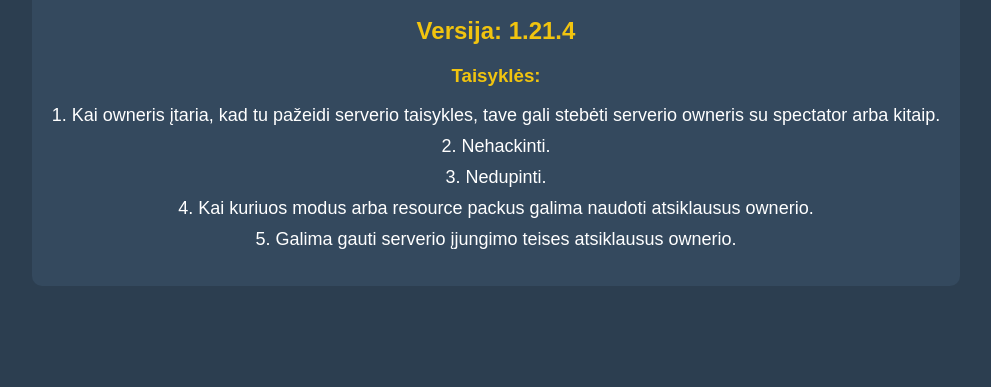
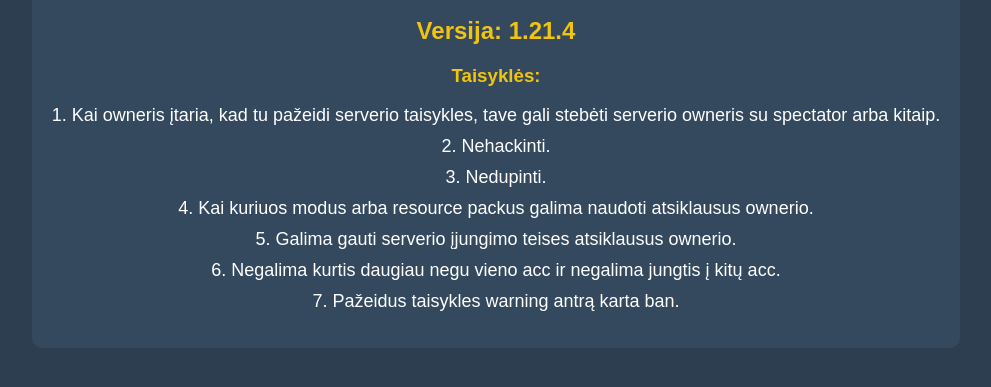
Before and after one commit to TausTeris/Serverioko-taisykles, a plain HTML site: page index.html in a window 1280 px wide. Shown: the part 189-576 px from the top of the page, without its empty margins (144-1135 px from the left). Drawn offline with Linux system fonts and the light colour scheme.

Commit message:
Update index.html

```diff
--- a/index.html
+++ b/index.html
@@ -43,6 +43,8 @@
             <li>3. Nedupinti.</li>
             <li>4. Kai kuriuos modus arba resource packus galima naudoti atsiklausus ownerio.</li>
 			<li>5. Galima gauti serverio įjungimo teises atsiklausus ownerio.</li>
+		<li>6. Negalima kurtis daugiau negu vieno acc ir negalima jungtis į kitų acc.</li>
+		<li>7. Pažeidus taisykles warning antrą karta ban.</li>
         </ul>
     </div>
 </body>
```
